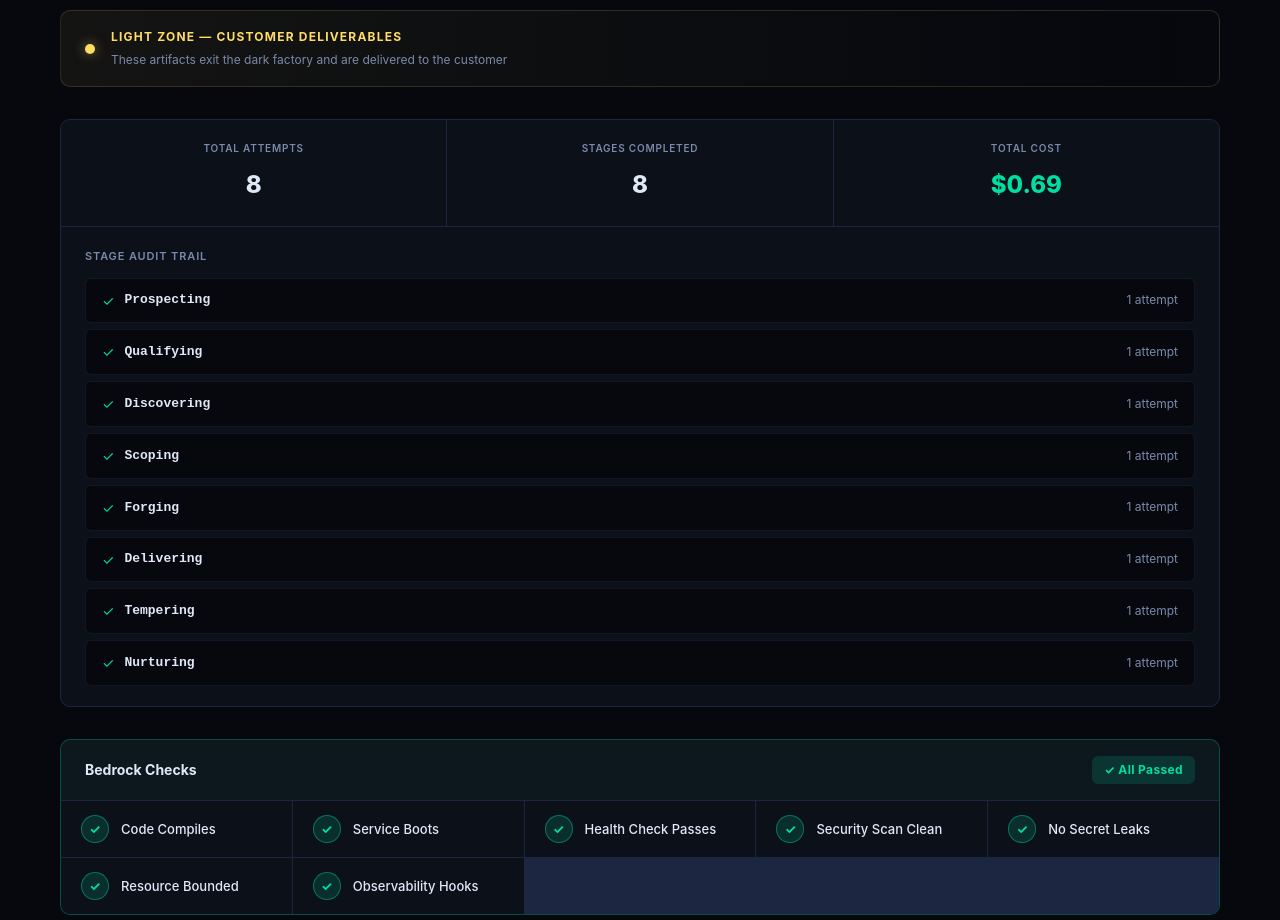
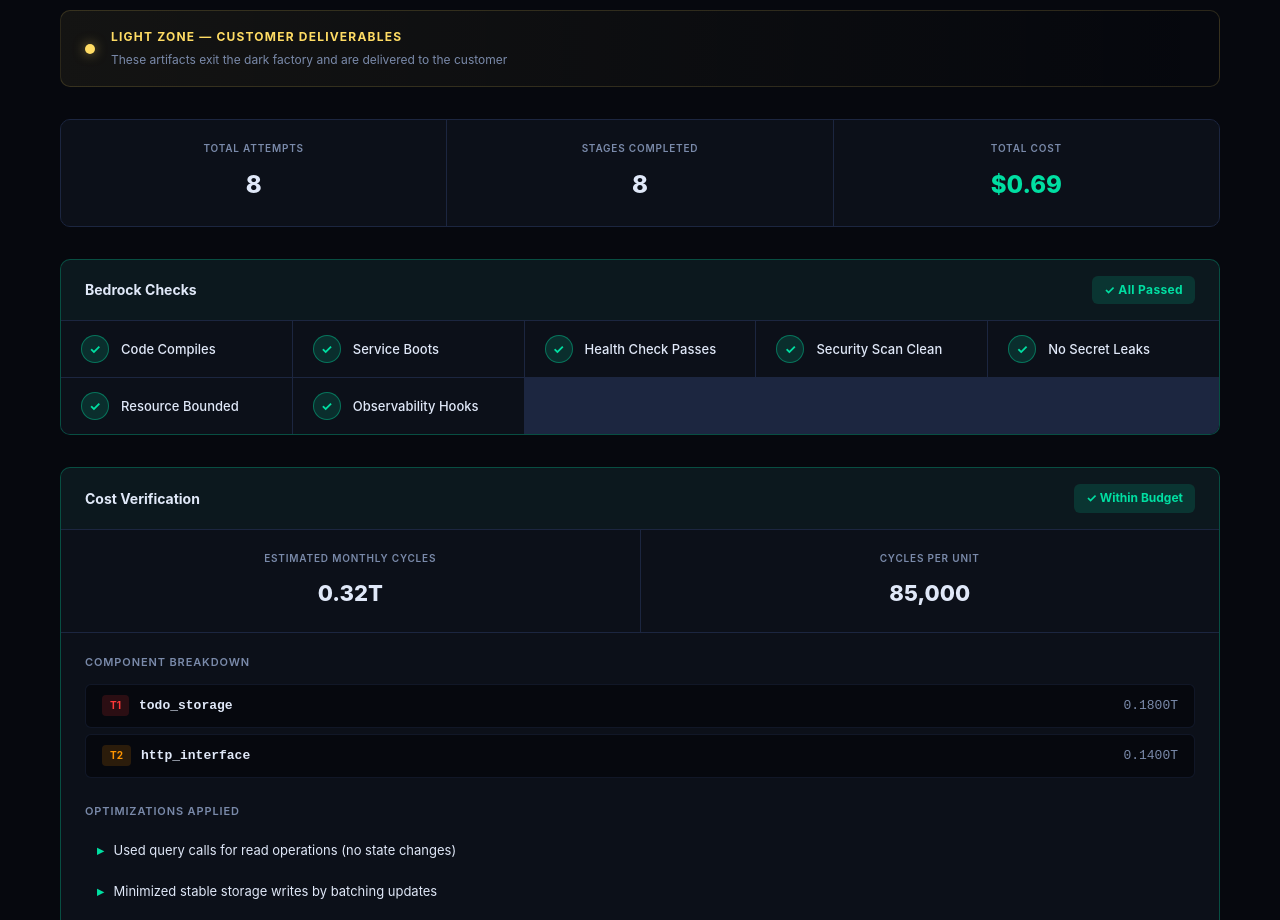
Before and after one commit to scoblelife/huxl-dossier, a React (Vite) app: page /dossier-app/dossier/complete in a window 1280 px wide. Shown: the part 2420-3340 px from the top of the page. Built offline with nearby package versions, Linux system fonts and the light colour scheme.

Commit message:
remove: stage audit trail from conformance bundle (redundant with pipeline overview)

```diff
--- a/src/components/Artifacts.tsx
+++ b/src/components/Artifacts.tsx
@@ -59,14 +59,12 @@ function ConformanceBundle({ bundle }: { bundle: NonNullable<Dossier['conformanc
         overflow: 'hidden',
       }}
     >
-      {/* Header with key metrics */}
       <div
         style={{
           display: 'grid',
           gridTemplateColumns: 'repeat(3, 1fr)',
           gap: '1px',
           background: '#1c2640',
-          borderBottom: '1px solid #1c2640',
         }}
       >
         {[
@@ -81,55 +79,6 @@ function ConformanceBundle({ bundle }: { bundle: NonNullable<Dossier['conformanc
             <div style={{ fontSize: '24px', fontWeight: 800, color: stat.color }}>{stat.value}</div>
           </div>
         ))}
-      </div>
-
-      {/* Stage audit trail */}
-      <div style={{ padding: '20px 24px' }}>
-        <div style={{ fontSize: '11px', color: '#7a8aaa', fontWeight: 600, letterSpacing: '0.08em', textTransform: 'uppercase', marginBottom: '12px' }}>
-          Stage Audit Trail
-        </div>
-        <div style={{ display: 'flex', flexDirection: 'column', gap: '6px' }}>
-          {bundle.stages_completed.map((entry) => (
-            <div
-              key={entry.stage}
-              style={{
-                display: 'flex',
-                alignItems: 'center',
-                justifyContent: 'space-between',
-                padding: '10px 16px',
-                background: '#06080e',
-                borderRadius: '6px',
-                border: '1px solid rgba(28, 38, 64, 0.5)',
-              }}
-            >
-              <div style={{ display: 'flex', alignItems: 'center', gap: '10px' }}>
-                <span style={{ color: '#00dfa2', fontSize: '14px' }}>✓</span>
-                <span style={{ fontSize: '13px', fontWeight: 600, color: '#e0e8f8', fontFamily: 'monospace' }}>
-                  {entry.stage}
-                </span>
-              </div>
-              <div style={{ display: 'flex', alignItems: 'center', gap: '12px', fontSize: '12px' }}>
-                <span style={{ color: '#7a8aaa' }}>
-                  {entry.attempts} attempt{entry.attempts !== 1 ? 's' : ''}
-                </span>
-                {entry.gate_events > 0 && (
-                  <span
-                    style={{
-                      padding: '2px 8px',
-                      borderRadius: '4px',
-                      fontSize: '10px',
-                      fontWeight: 700,
-                      background: 'rgba(255, 149, 0, 0.15)',
-                      color: '#ff9500',
-                    }}
-                  >
-                    {entry.gate_events} gate event{entry.gate_events !== 1 ? 's' : ''}
-                  </span>
-                )}
-              </div>
-            </div>
-          ))}
-        </div>
       </div>
     </div>
   )
```
